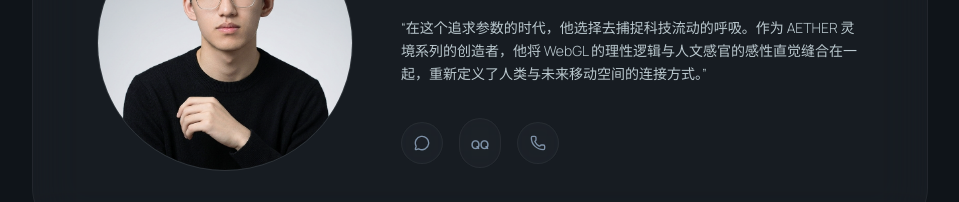
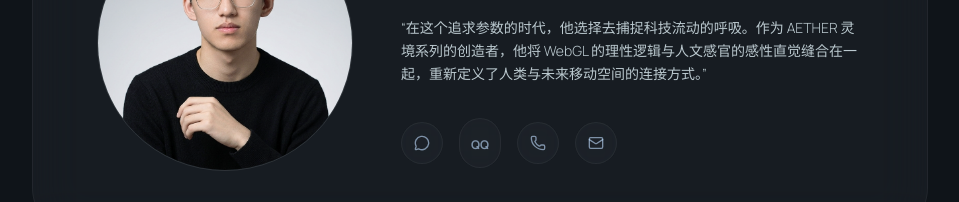
Before and after one commit to j7nyi4113-crypto/aether-digital-twin, a React (Vite) app: page /design-brief in a window 1280 px wide. Shown: the part 1800-2002 px from the top of the page, without its empty margins (184-1143 px from the left). Built offline with nearby package versions, Linux system fonts and the light colour scheme; no server answers.

Commit message:
feat: add email contact to DesignBrief page

```diff
--- a/src/pages/DesignBrief.tsx
+++ b/src/pages/DesignBrief.tsx
@@ -1,6 +1,6 @@
 import { motion } from 'motion/react';
 import { useTranslation } from 'react-i18next';
-import { BookOpen, Github, MessageCircle, Phone, Terminal, Send, MessageSquare, Trash2, AlertCircle, ArrowRight } from 'lucide-react';
+import { BookOpen, Github, MessageCircle, Phone, Terminal, Send, MessageSquare, Trash2, AlertCircle, ArrowRight, Mail } from 'lucide-react';
 import { useState, useEffect } from 'react';
 import { useNavigate } from 'react-router-dom';
 import visionaryAvatar from '../assets/visionary-avatar.jpg';
@@ -238,6 +238,21 @@ export default function DesignBrief() {
                 <div className="w-2 h-2 bg-black/80 border-b border-r border-white/10 rotate-45 -mt-1" />
               </div>
             </div>
+
+            <div className="relative group/tooltip flex justify-center">
+              <a
+                href="mailto:j7nyi4113@gmail.com"
+                className="p-3 rounded-full glass-panel hover:bg-white/10 hover:text-white focus:bg-white/10 focus:text-white transition-colors text-primary/60 cursor-pointer"
+              >
+                <Mail className="w-4 h-4" />
+              </a>
+              <div className="absolute -top-12 opacity-0 group-focus-within/tooltip:opacity-100 group-hover/tooltip:opacity-100 transition-opacity duration-300 pointer-events-none whitespace-nowrap z-10 flex flex-col items-center">
+                <div className="bg-black/80 backdrop-blur-md text-white font-headline tracking-wider text-[10px] px-3 py-2 rounded-lg border border-white/10 shadow-[0_10px_30px_rgba(0,0,0,0.5)]">
+                  j7nyi4113@gmail.com
+                </div>
+                <div className="w-2 h-2 bg-black/80 border-b border-r border-white/10 rotate-45 -mt-1" />
+              </div>
+            </div>
           </div>
         </div>
       </motion.div>
```
